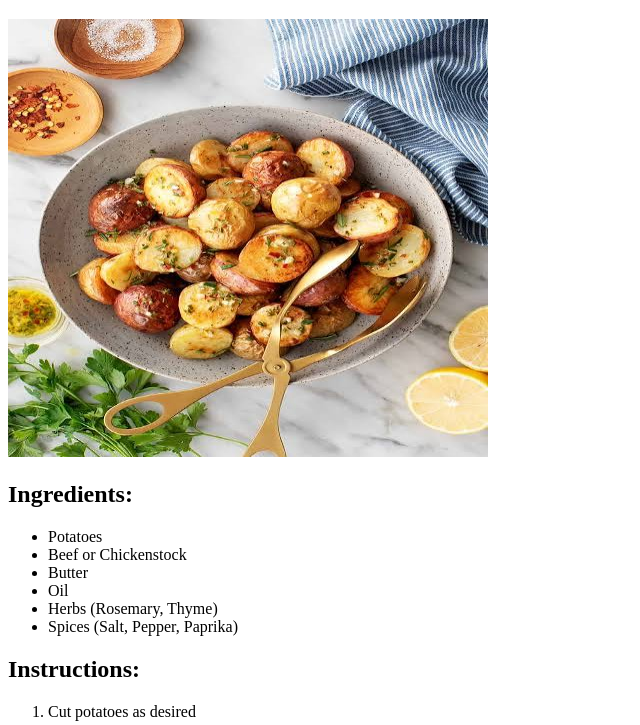
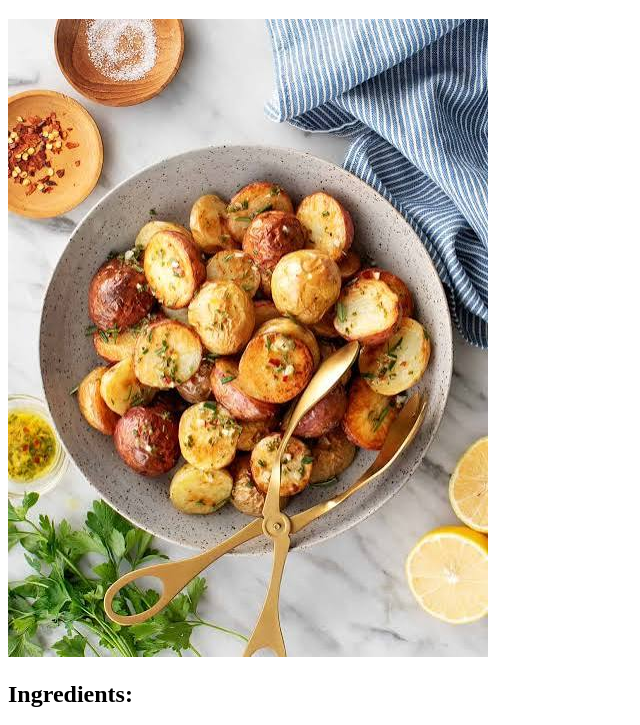
Before and after one commit to JedCas/recipes-web-design-project, a plain HTML site: page recipes/roastedPotatoes.html in a window 1280 px wide. Shown: the part 61-786 px from the top of the page, without its empty margins (0-640 px from the left). Drawn offline with Linux system fonts and the light colour scheme.

Commit message:
Fixed image Potato

```diff
--- a/recipes/roastedPotatoes.html
+++ b/recipes/roastedPotatoes.html
@@ -6,7 +6,7 @@
 </head>
 <body>
   <h1>Roasted potatoes recipe</h1>
-     <img src="images/roastedPotatoes.jpg" alt="Roasted Potato image" height="438" width="480">
+     <img src="images/roastedPotatoes.jpg" alt="Roasted Potato image" height="638" width="480">
      <h2>Ingredients: </h2>
         <ul>
             <li>Potatoes</li>
```
